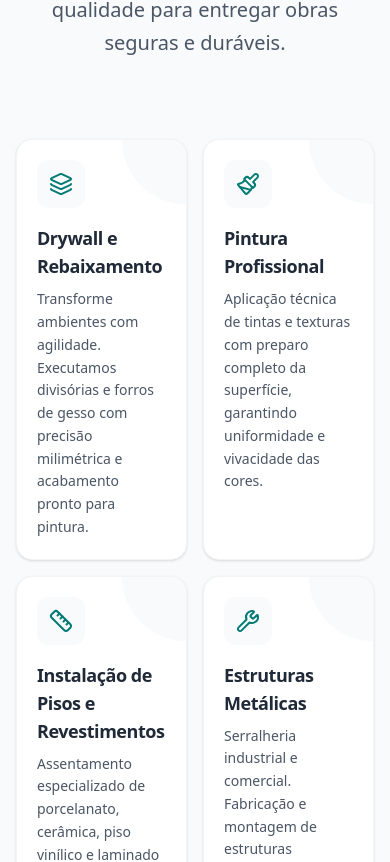
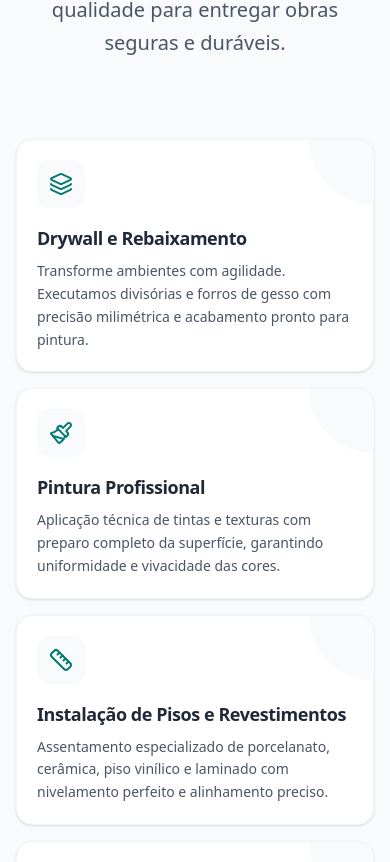
Before and after one commit to VictorrMendes/Predserv, a Next.js app: page / in a window 390 px wide. Shown: the part 3671-4533 px from the top of the page. Built offline with nearby package versions, Linux system fonts and the light colour scheme.

Commit message:
Ajustando serviços

```diff
--- a/src/components/layout/Footer.tsx
+++ b/src/components/layout/Footer.tsx
@@ -71,7 +71,7 @@
 
         <div className="pt-8 border-t border-gray-800 flex flex-col md:flex-row justify-between items-center gap-4 text-sm text-gray-500">
           <p>© {currentYear} {companyInfo.name}. Todos os direitos reservados.</p>
-          <p>CNPJ: 00.000.000/0001-00</p>
+          <p>CNPJ: 53.217.192/0001-59</p>
         </div>
       </div>
     </footer>
--- a/src/components/sections/Services.tsx
+++ b/src/components/sections/Services.tsx
@@ -23,7 +23,7 @@
           </p>
         </motion.div>
 
-        <div className="grid grid-cols-2 lg:grid-cols-3 gap-4 md:gap-10">
+        <div className="grid grid-cols-1 md:grid-cols-2 lg:grid-cols-3 gap-4 md:gap-10">
           {servicesList.map((service, index) => {
             const Icon = service.icon;
             return (
```
